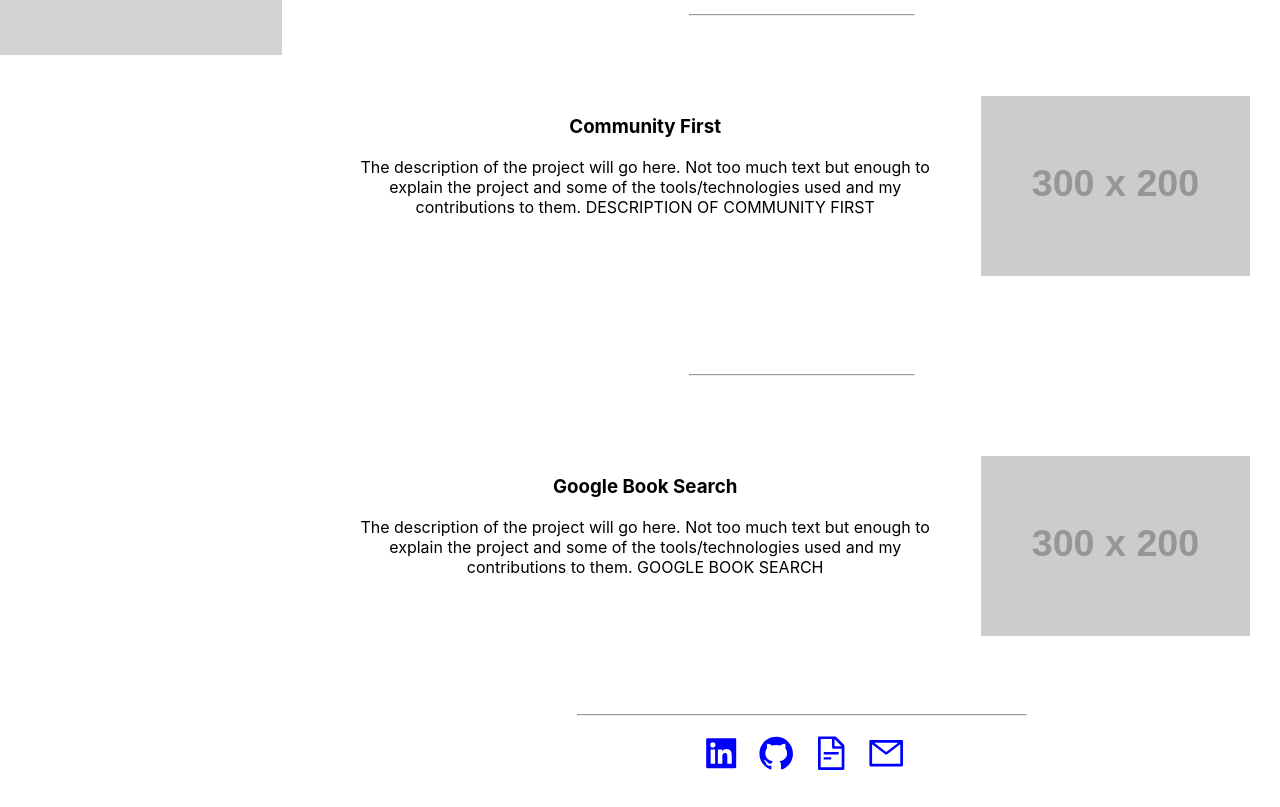
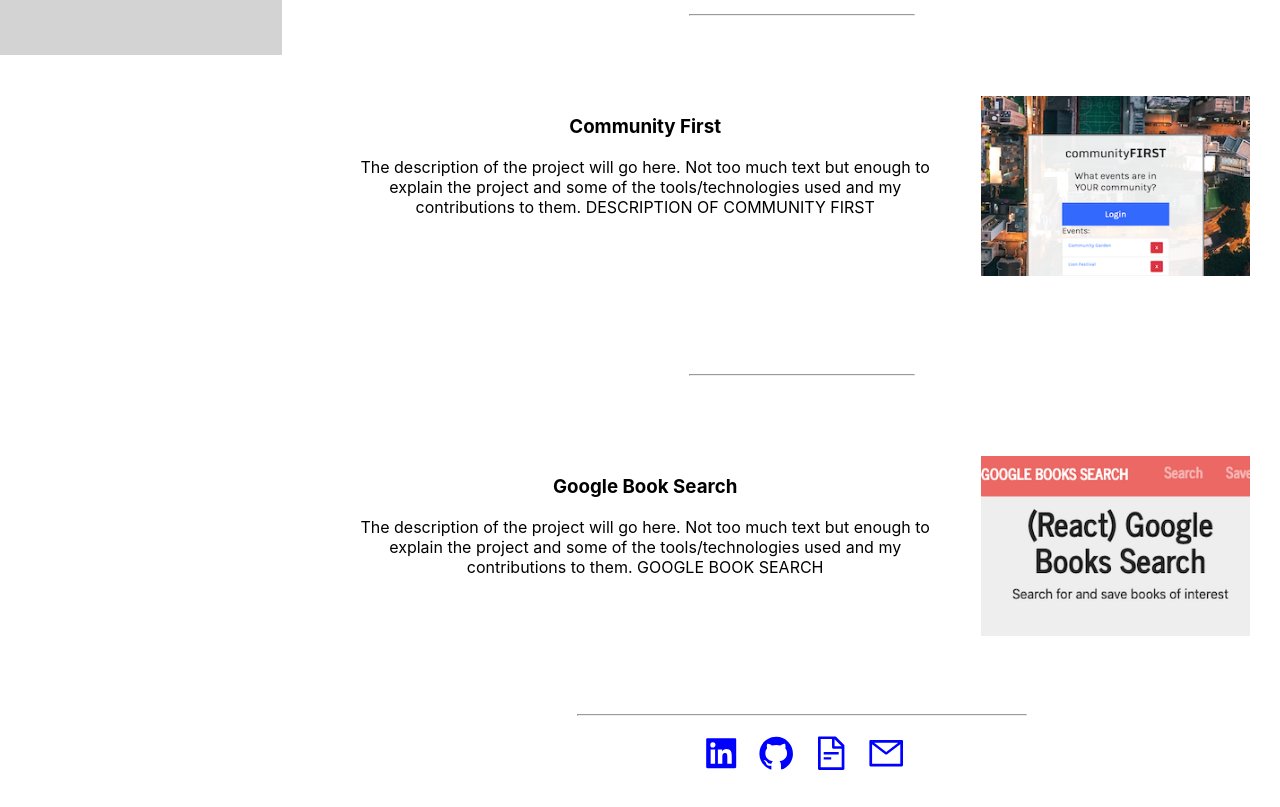
Before and after one commit to aaron-G18/AG-Portfolio, a React (Create React App) app: page / in a window 1280 px wide. Shown: the part 745-1552 px from the top of the page. Built offline with nearby package versions, Linux system fonts and the light colour scheme.

Commit message:
added screen shots of second and thrid project and updated the alt tags for the images.

```diff
--- a/src/components/projects/projects.js
+++ b/src/components/projects/projects.js
@@ -18,7 +18,7 @@ export default function bottomLinks(props) {
             <p>Thechnologies Used: MongoDB, Express, React, Node, Mongoose, React-Router-Dom, Bcrypt, Axios, JQuery, React-Bootstrap, CSS3, HTML5/JSX.</p>
             <p>My contributions to this project largely include visual styling of the app (main page layout, icons, navbar, buttons etc.), API requests via Axios and parsing of data returned, mobile responsiveness, and assisted with user login/authentication.</p>
           </div>
-          <img className="proj1-img" src="./images/resource_pic.png" alt="screen shot of <project name>"></img>
+          <img className="proj1-img" src="./images/resource_pic.png" alt="screen shot of Resource Center web app"></img>
         </div>
         <br />
         <hr className="hr-short" />
@@ -27,7 +27,7 @@ export default function bottomLinks(props) {
             <h3>Community First</h3>
             <p>The description of the project will go here. Not too much text but enough to explain the project and some of the tools/technologies used and my contributions to them. DESCRIPTION OF COMMUNITY FIRST</p>
           </div>
-          <img className="proj2-img" src="https://dummyimage.com/300x200/000000/0011ff&text=Place+Holder" alt="screen shot of <project name>"></img>
+          <img className="proj2-img" src="./images/community_pic.png" alt="screen shot of Comunnity First web app"></img>
         </div>
         <br />
         <hr className="hr-short" />
@@ -36,7 +36,7 @@ export default function bottomLinks(props) {
             <h3>Google Book Search</h3>
             <p>The description of the project will go here. Not too much text but enough to explain the project and some of the tools/technologies used and my contributions to them. GOOGLE BOOK SEARCH</p>
           </div>
-          <img className="proj3-img" src="https://dummyimage.com/300x200/000000/0011ff&text=Place+Holder" alt="screen shot of <project name>"></img>
+          <img className="proj3-img" src="./images/book-search_pic.png" alt="screen shot of <project name>"></img>
         </div>
     </div>
   );
```
Also changed, not shown: public/images/book-search_pic.png (added), public/images/community_pic.png (added).
